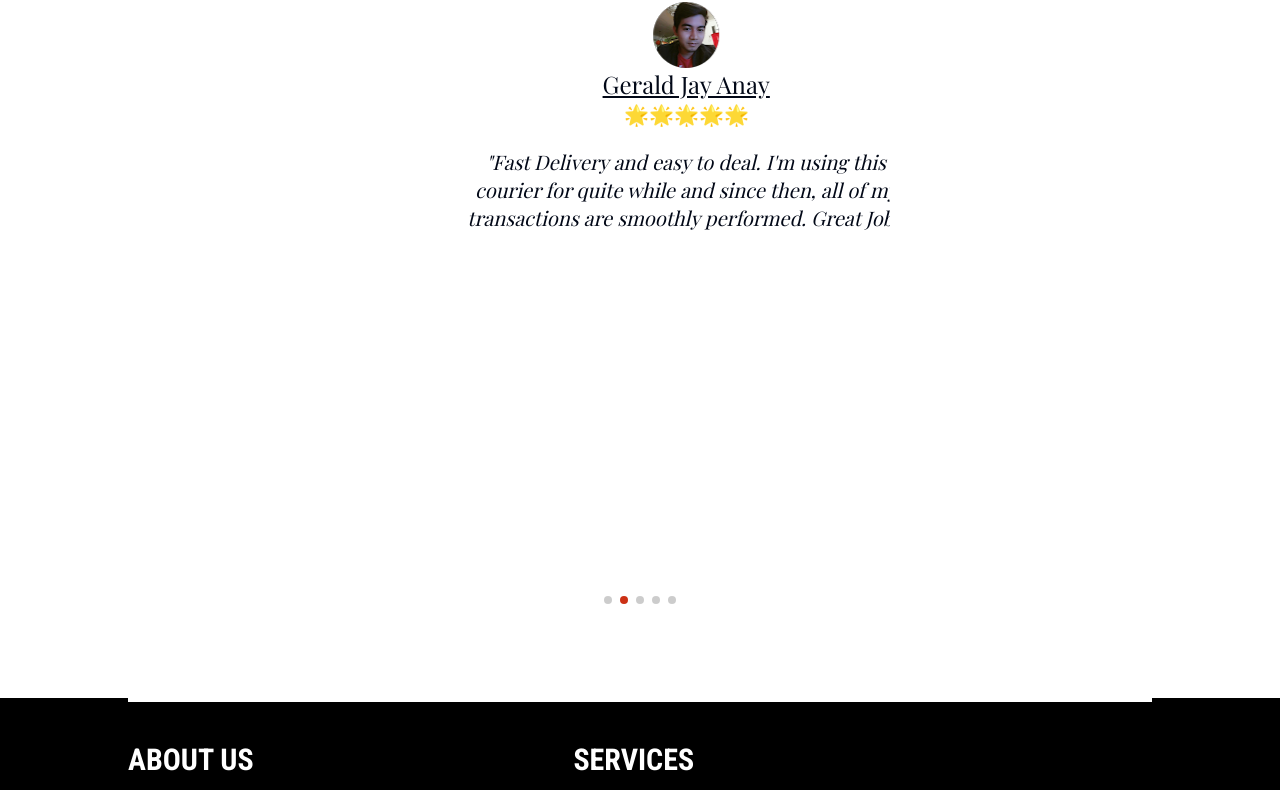
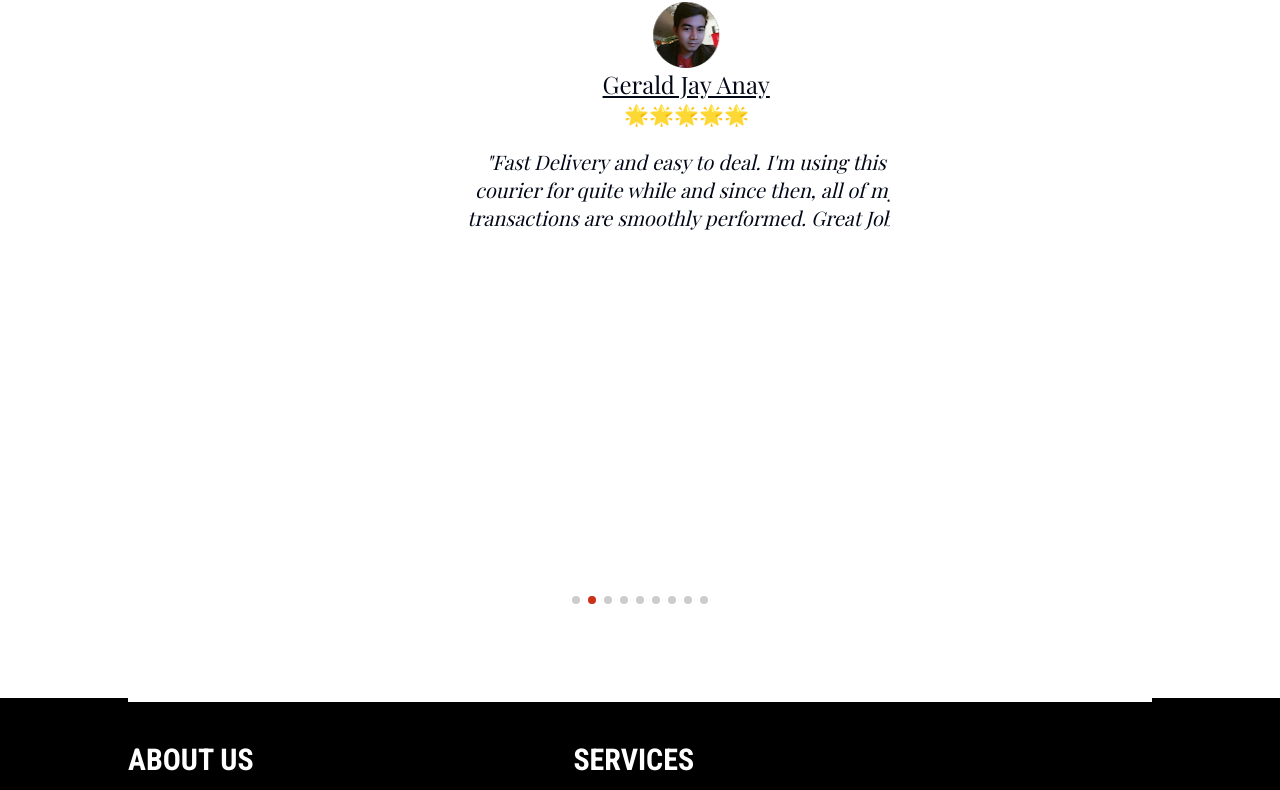
Before and after one commit to Winterson-Islary/static-site-for-fren, a React (Vite) app: page / in a window 1280 px wide. Shown: the part 7595-8385 px from the top of the page. Built offline with nearby package versions, Linux system fonts and the light colour scheme; a web font is replaced by a local one.

Commit message:
add new clients

```diff
--- a/src/components/ClientsCarousel.tsx
+++ b/src/components/ClientsCarousel.tsx
@@ -40,6 +40,32 @@ function ClientsCarousel() {
 			review:
 				"Extremely satisfied with the support, cooperation, professionalism and services. I'm 100% sure that I will definitely recommend it to my family & friends. The Rider Ali was very professional and careful about the cake that was send to my Niece on her Birthday. Once again thanks a lot for the efforts and services.",
 			image: "reviewer5",
+			stars: "🌟🌟🌟🌟🌟",
+		},
+		{
+			name: "Beau Johnson",
+			review:
+				"Great business. Came quick and delivered my items in a timely manner. Greatly appreciated Will use these guys again.",
+			image: "reviewer6",
+			stars: "🌟🌟🌟🌟🌟",
+		},
+		{
+			name: "SOMESH MATHAD",
+			review:
+				"Very accurate in time, great and quick service, recommend their service to parcel the things to Dubai to abudhabi.",
+			image: "reviewer7",
+			stars: "🌟🌟🌟🌟🌟",
+		},
+		{
+			name: "Usama Chahal",
+			review: "satisfied on this service,Deliver on time, Quick response.",
+			image: "reviewer8",
+			stars: "🌟🌟🌟🌟🌟",
+		},
+		{
+			name: "Cristina Fernando",
+			review: "Very nice service..easy transaction.",
+			image: "reviewer9",
 			stars: "🌟🌟🌟🌟🌟",
 		},
 	];
```
